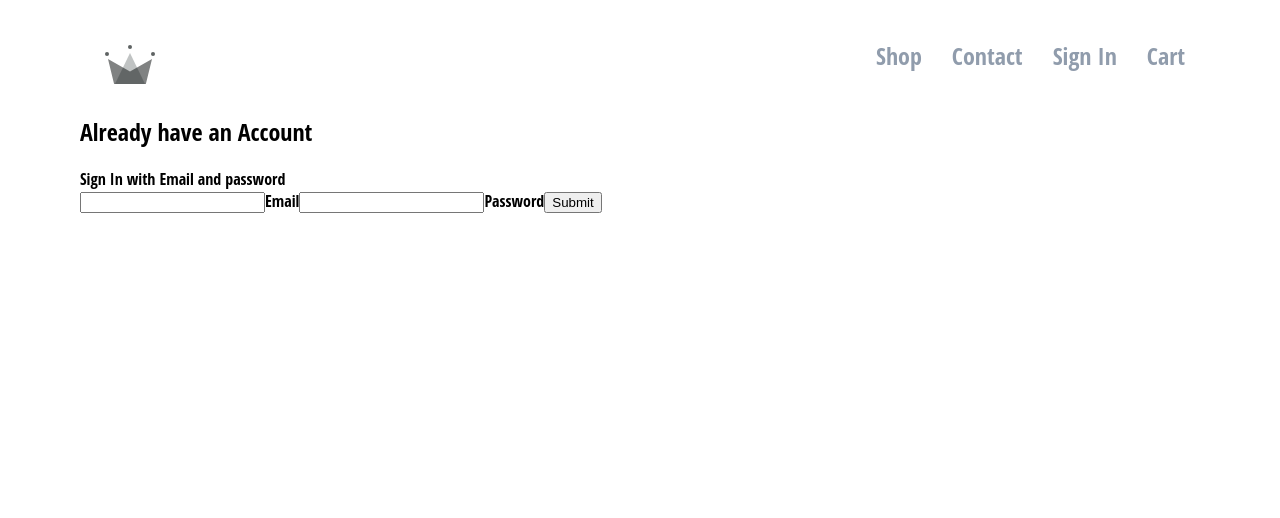
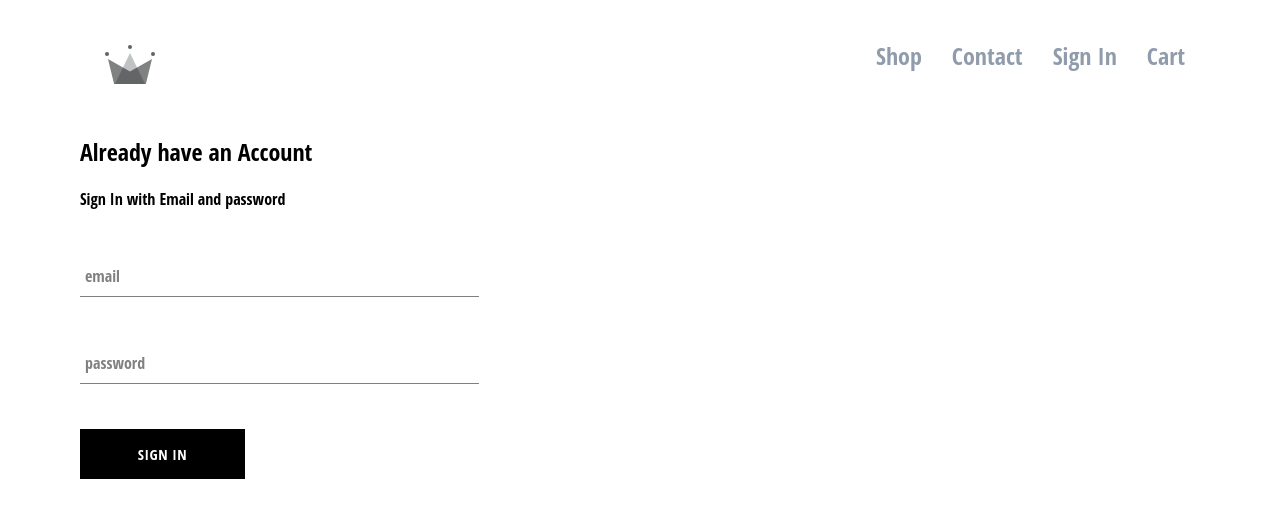
Before and after one commit to dev-luis-la/plant-shop, a React (Create React App) app: page /signin in a window 1280 px wide. Shown: the top 518 px of the page. Built offline with nearby package versions, Linux system fonts and the light colour scheme; a web font is replaced by a local one.

Commit message:
creating sigin Button

```diff
--- a/src/App.js
+++ b/src/App.js
@@ -11,12 +11,12 @@
   return (
     <div >
     <Header/>
-    <switch>
+    <Switch>
        <Route exact path='/' component={HomePage}/>
         <Route  path='/shop' component={ShopPage}/>
         <Route  path='/signin' component={Form}/>
 
-    </switch>
+    </Switch>
 
     </div>
   );
--- /dev/null
+++ b/src/components/custom-btn/custom-btn.jsx
@@ -0,0 +1,10 @@
+import React from "react";
+
+import './customButton.scss';
+
+const customButon = ({children, ...otherProps}) =>(
+    <button className="custom-button" {...otherProps }>
+        {children}
+    </button>
+)
+ export default customButon;
--- /dev/null
+++ b/src/components/custom-btn/customButton.scss
@@ -0,0 +1,22 @@
+.custom-button {
+    min-width: 165px;
+    width: auto;
+    height: 50px;
+    letter-spacing: 0.5px;
+    line-height: 50px;
+    padding: 0 35px 0 35px;
+    font-size: 15px;
+    background-color: black;
+    color: white;
+    text-transform: uppercase;
+    font-family: 'Open Sans Condensed';
+    font-weight: bolder;
+    border: none;
+    cursor: pointer;
+
+    &:hover {
+      background-color: white;
+      color: black;
+      border: 1px solid black;
+    }
+  }
--- /dev/null
+++ b/src/components/form-input/form-input.jsx
@@ -0,0 +1,23 @@
+import React from "react";
+
+import './form-input.scss';
+
+const FormInput = ({handleChange, label, ...otherProps}) =>(
+    <div className="group">
+        <input
+        className="form-input"
+         onChange={handleChange} {...otherProps}
+         />
+         {
+             label ?
+             (<label
+             className=
+             {`${otherProps.value.length ? 'shrink': '' } form-input-label`}>
+                {label}
+             </label>)
+             :null
+         }
+    </div>
+)
+
+export default FormInput;
--- /dev/null
+++ b/src/components/form-input/form-input.scss
@@ -0,0 +1,54 @@
+$sub-color: grey;
+$main-color: black;
+
+@mixin shrinkLabel {
+  top: -14px;
+  font-size: 12px;
+  color: $main-color;
+}
+
+.group {
+  position: relative;
+  margin: 45px 0;
+
+  .form-input {
+    background: none;
+    background-color: white;
+    color: $sub-color;
+    font-size: 18px;
+    padding: 10px 10px 10px 5px;
+    display: block;
+    width: 100%;
+    border: none;
+    border-radius: 0;
+    border-bottom: 1px solid $sub-color;
+    margin: 25px 0;
+
+    &:focus {
+      outline: none;
+    }
+
+    &:focus ~ .form-input-label {
+      @include shrinkLabel();
+    }
+  }
+
+  input[type='password'] {
+    letter-spacing: 0.3em;
+  }
+
+  .form-input-label {
+    color: $sub-color;
+    font-size: 16px;
+    font-weight: normal;
+    position: absolute;
+    pointer-events: none;
+    left: 5px;
+    top: 10px;
+    transition: 300ms ease all;
+
+    &.shrink {
+      @include shrinkLabel();
+    }
+  }
+}
--- a/src/components/sign-in/sign-in.jsx
+++ b/src/components/sign-in/sign-in.jsx
@@ -1,5 +1,7 @@
 import React from "react";
-
+import FormInput from "../form-input/form-input";
+import CustomButon from "../custom-btn/custom-btn";
+import './sign-in.styles.scss'
 
 class SiginIn extends React.Component{
     constructor(props){
@@ -21,26 +23,28 @@
     }
     render(){
         return(
-            <div className="sigIn">
+            <div className="sign-in">
                 <h2>Already have an Account</h2>
                 <span>Sign In with Email and password</span>
                 <form onSubmit={this.handleSubmit}>
-                    <input
+                    <FormInput
                      name="email"
                      type="email"
                      value={this.state.email}
-                     onChange={this.handleChange}
+                     handleChange={this.handleChange}
+                     label="email"
                      required/>
-                    <label>Email</label>
-                    <input
+
+                    <FormInput
                     name="password"
                      type="password"
+                     label="password"
                       value={this.state.password}
-                      onChange={this.handleChange}
+                      handleChange={this.handleChange}
                        required/>
-                    <label>Password</label>
 
-                    <input type="submit" value="Submit"/>
+
+                    <CustomButon type="submit" >SIGN IN</CustomButon>
 
                 </form>
             </div>
--- a/src/components/sign-in/sign-in.styles.scss
+++ b/src/components/sign-in/sign-in.styles.scss
@@ -0,0 +1,9 @@
+.sign-in{
+    width: 30vw;
+    display: flex;
+    flex-direction: column;
+
+    .title{
+        margin: 10px 0;
+    }
+}
```
